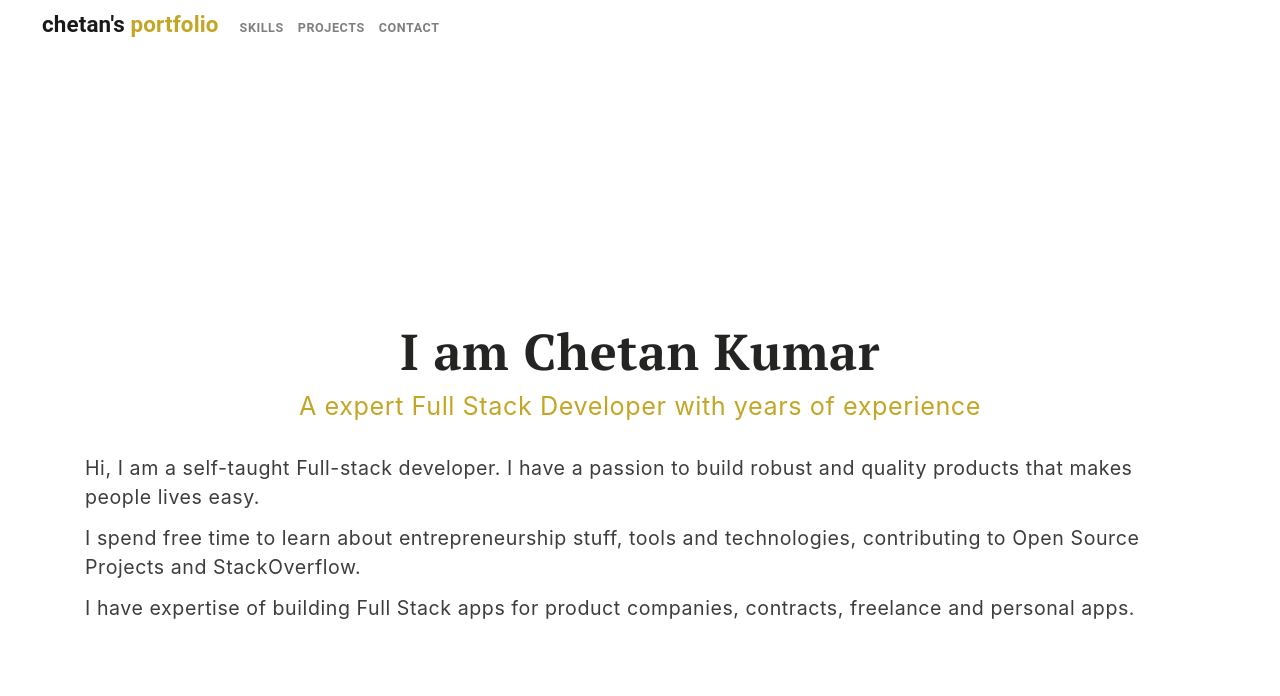
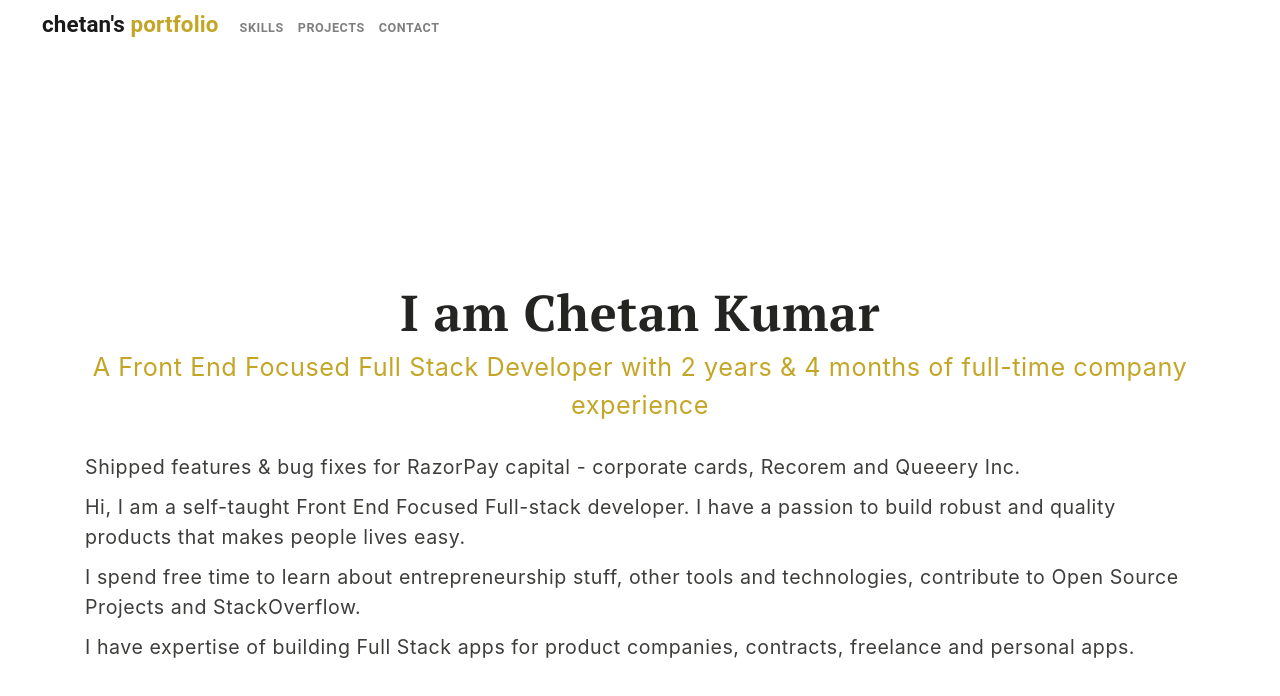
Before and after one commit to Ckbhatia/Basic_portfolio, a React (Create React App) app: page / in a window 1280 px wide. Shown: the top 696 px of the page. Built offline with nearby package versions, Linux system fonts and the light colour scheme.

Commit message:
fix: update intro

```diff
--- a/src/components/Hero.jsx
+++ b/src/components/Hero.jsx
@@ -13,19 +13,28 @@ export default function Hero() {
             <div className="hero-intro-header-container">
               <h1 className="hero-intro-heading">I am Chetan Kumar</h1>
               <span className="hero-intro-text">
-                A expert Full Stack Developer with years of experience
+                A Front End Focused Full Stack Developer with 2 years & 4 months
+                of full-time company experience
               </span>
             </div>
             <div className="hero-intro-container">
               <p className="hero-intro-para first">
-                Hi, I am a self-taught Full-stack developer.
-                I have a passion to build robust and quality products that makes people lives easy.
+                Shipped features & bug fixes for RazorPay capital - corporate
+                cards, Recorem and Queeery Inc.
+              </p>
+              <p className="hero-intro-para second">
+                Hi, I am a self-taught Front End Focused Full-stack developer. I
+                have a passion to build robust and quality products that makes
+                people lives easy.
               </p>
               <p className="hero-intro-para third">
-                I spend free time to learn about entrepreneurship stuff, tools and technologies, contributing to Open Source Projects and StackOverflow.
+                I spend free time to learn about entrepreneurship stuff, other
+                tools and technologies, contribute to Open Source Projects and
+                StackOverflow.
               </p>
               <p className="hero-intro-para fourth">
-              I have expertise of building Full Stack apps for product companies, contracts, freelance and personal apps.
+                I have expertise of building Full Stack apps for product
+                companies, contracts, freelance and personal apps.
               </p>
             </div>
           </Col>
```
